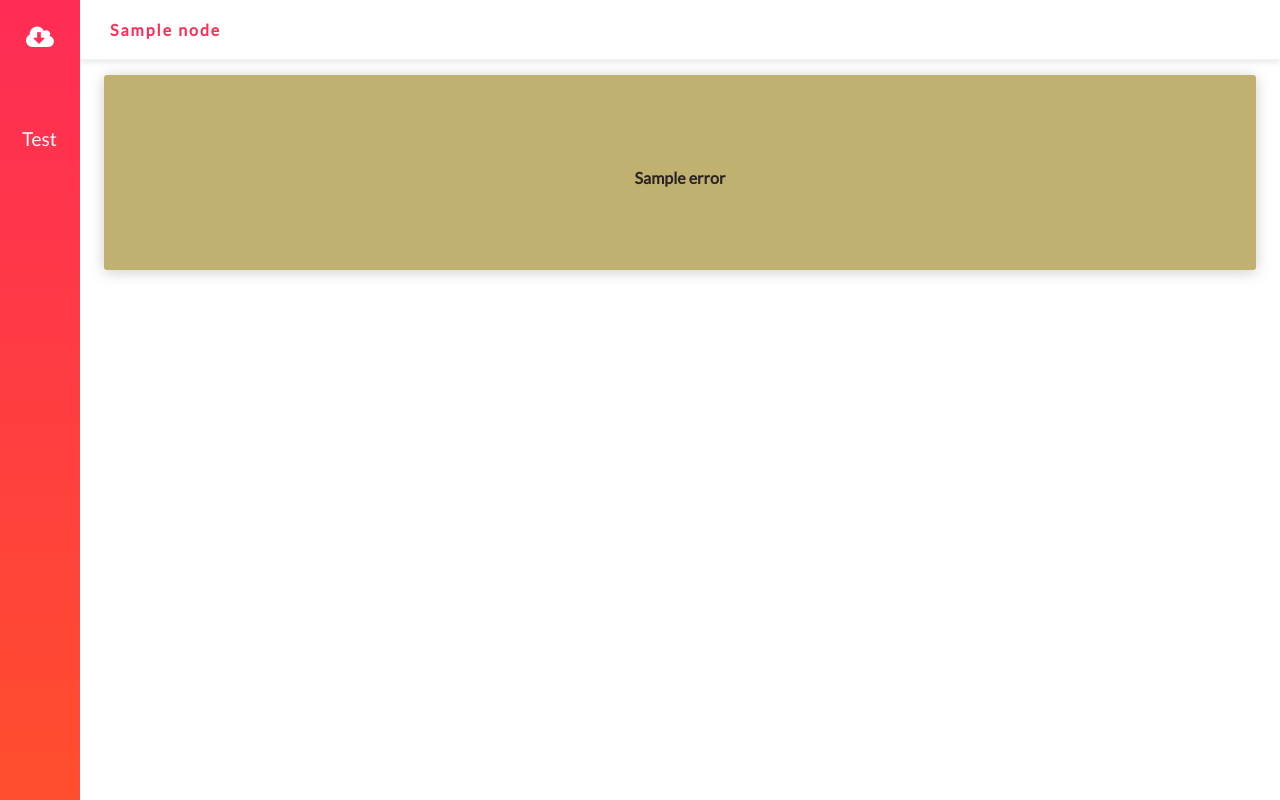
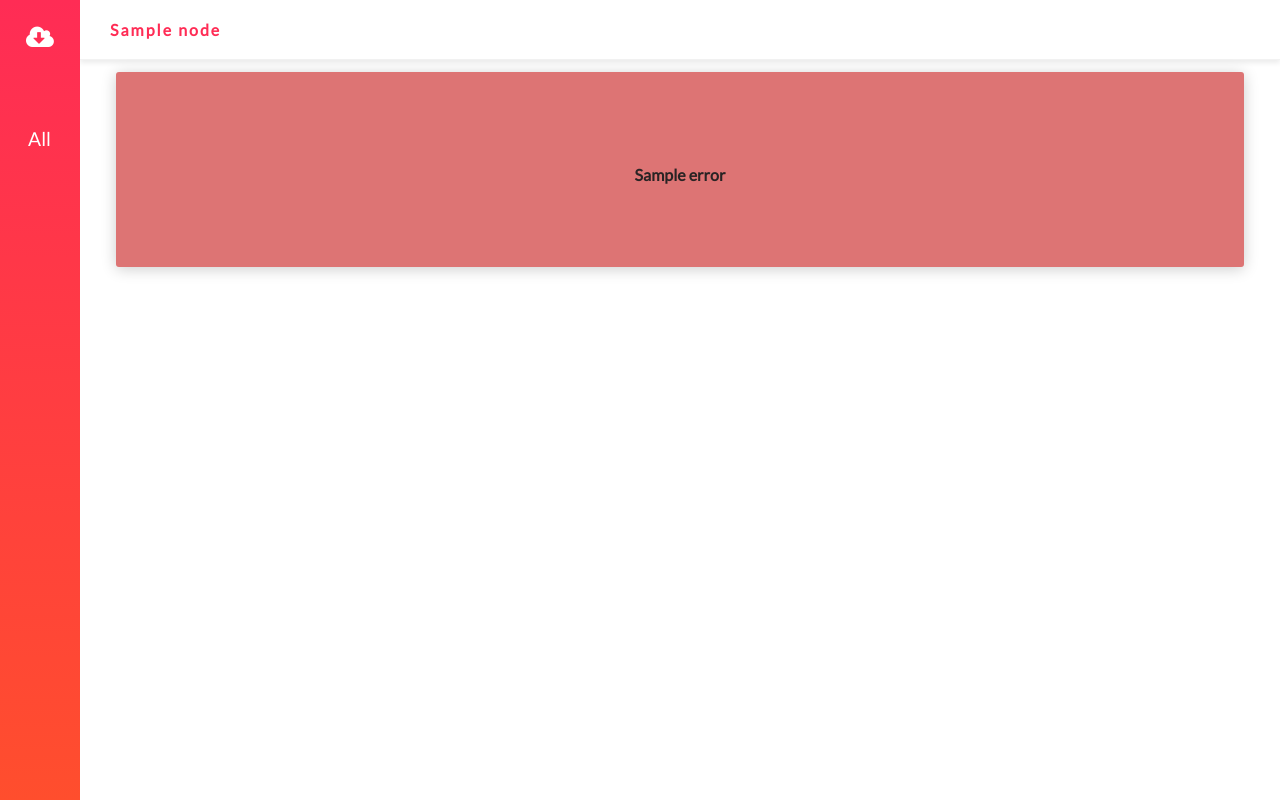
Before and after one commit to MartyEwings/dashboard_pe_status, a Flask app: template app/templates/failed_node_info.html in a window 1280 px wide. Run offline with Flask 2, Linux system fonts and the light colour scheme; the template is opened without the code that fills it: most values are stand-ins (such as "Sample title", 1, 10 or a date in 2020); some libraries are stand-ins or nearby versions.

Commit message:
Fixed navigation

```diff
--- a/app/main.py
+++ b/app/main.py
@@ -1,9 +1,10 @@
+import logging
 import datetime
+from distutils.log import error
 import json, os, requests
 from os.path import exists
 from time import sleep
 from flask import Flask, render_template
-from dateutil.parser import *
 
 
 app = Flask(__name__)
@@ -23,8 +24,9 @@ def home():
 # Failing nodes
 @app.route("/failing")
 def failing():
-    failing_nodes = failing_info()
-    return render_template('failing.html', failing=failing_nodes)
+    failed_info = failing_info()
+    data = parse()
+    return render_template('failing.html',  failing_nodes_info=failed_info)
 
 @app.route("/failed_node_info/<string:node>", methods=['GET'])
 def failed_node_info(node):
@@ -41,17 +43,19 @@ def all():
     total = len(failed_info) + len(passed_info)
     failing = round(failing / total * 100)
     passing = round(passing / total * 100)
+
     return render_template('all.html', server_total=total, failing_nodes_info=failed_info, passing_nodes_info=passed_info, total_pass=len(passed_info), total_fail=len(failed_info), failing_nodes=failing, passing_nodes=passing)
 
 def parse():
     SITE_ROOT = os.path.realpath(os.path.dirname(__file__))
     json_route = os.path.join(SITE_ROOT, "data", "pe_status.json")
+
     if exists(json_route):
         # check when the file was last modified
         last_modified = datetime.datetime.fromtimestamp(os.path.getmtime(json_route))
         now = datetime.datetime.now()
         delta = now - last_modified
-        if delta.seconds > 600:
+        if delta.seconds > 6000000:
             data = update()
             with open(json_route, 'w') as outfile:
                 json.dump(data, outfile)
--- a/app/static/css/style.css
+++ b/app/static/css/style.css
@@ -274,6 +274,21 @@ a.linker {
   background-color: rgb(221, 116, 116);
 }
 
+.cardfailinfo{
+  position: relative;
+  display: flex;
+  flex-direction: column;
+  justify-content: center;
+  align-items: center;
+  border-radius: 3px;
+  padding: 5%;
+  margin: 1%;
+  width: 100%;
+  height: 195px;
+  box-shadow: 0 2px 15px 0px rgba(0, 0, 0, 0.2);
+  background-color: rgb(221, 116, 116);
+}
+
 .cardfail:hover .overlay {
   opacity: 1;
 }
--- a/app/templates/all.html
+++ b/app/templates/all.html
@@ -8,7 +8,7 @@
 <div class="container">
     <div class="box">
         <div class="left-bar"><span class="fa fa-cloud-download"></span>
-            <div class="menu-group"> <span class="fa">Home</span>
+            <div class="menu-group"> <span class="fa"><a class="linker" href="{{ url_for('failing') }}">Failing</a></span>
             </div>
         </div>
         <div class="wrapper">
--- a/app/templates/failed_node_info.html
+++ b/app/templates/failed_node_info.html
@@ -8,7 +8,7 @@
 <div class="container">
     <div class="box">
         <div class="left-bar"><span class="fa fa-cloud-download"></span>
-            <div class="menu-group"> <span class="fa">Test</span>
+            <div class="menu-group"> <span class="fa"><a class="linker" href="{{ url_for('all') }}">All</a></span>
             </div>
         </div>
         <div class="wrapper">
@@ -18,7 +18,7 @@
             </div>
             <div class="grid">
                 {% for error in failing_nodes_info.failed_tests_details %}
-                <div class="card">
+                <div class="cardfailinfo">
                     <div class="product-name"><span>{{ error }}</span></div>
                 </div>
                 {% endfor %}
```
Also changed, not shown: app/data/pe_status.json (+59 -1 lines), app/templates/failing.html (+35 -23 lines).
